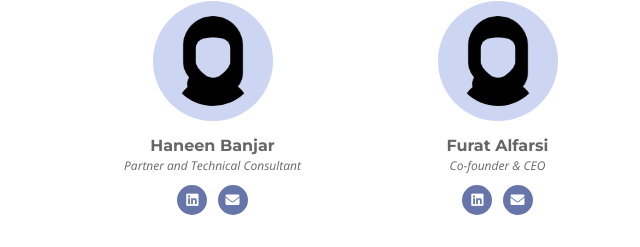
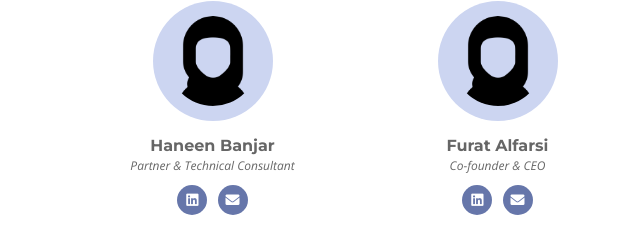
Before and after one commit to SafaKhan21/Nasma, a plain HTML site: page index.html in a window 1280 px wide. Shown: the part 4703-4950 px from the top of the page, 0-640 px from the left. Drawn offline with nearby package versions, Linux system fonts and the light colour scheme; files whose address does not match are found by name.

Commit message:
Update index.html
updated

```diff
--- a/index.html
+++ b/index.html
@@ -348,7 +348,7 @@
             <div class="member">
               <div class="pic"><img src="img/user.png" alt=""></div>
               <h4>Haneen Banjar</h4>
-              <span>Partner and Technical Consultant</span>
+              <span>Partner & Technical Consultant</span>
               <div class="social">
 
                 <a href=""><i class="fab fa-linkedin"></i></a>
```
